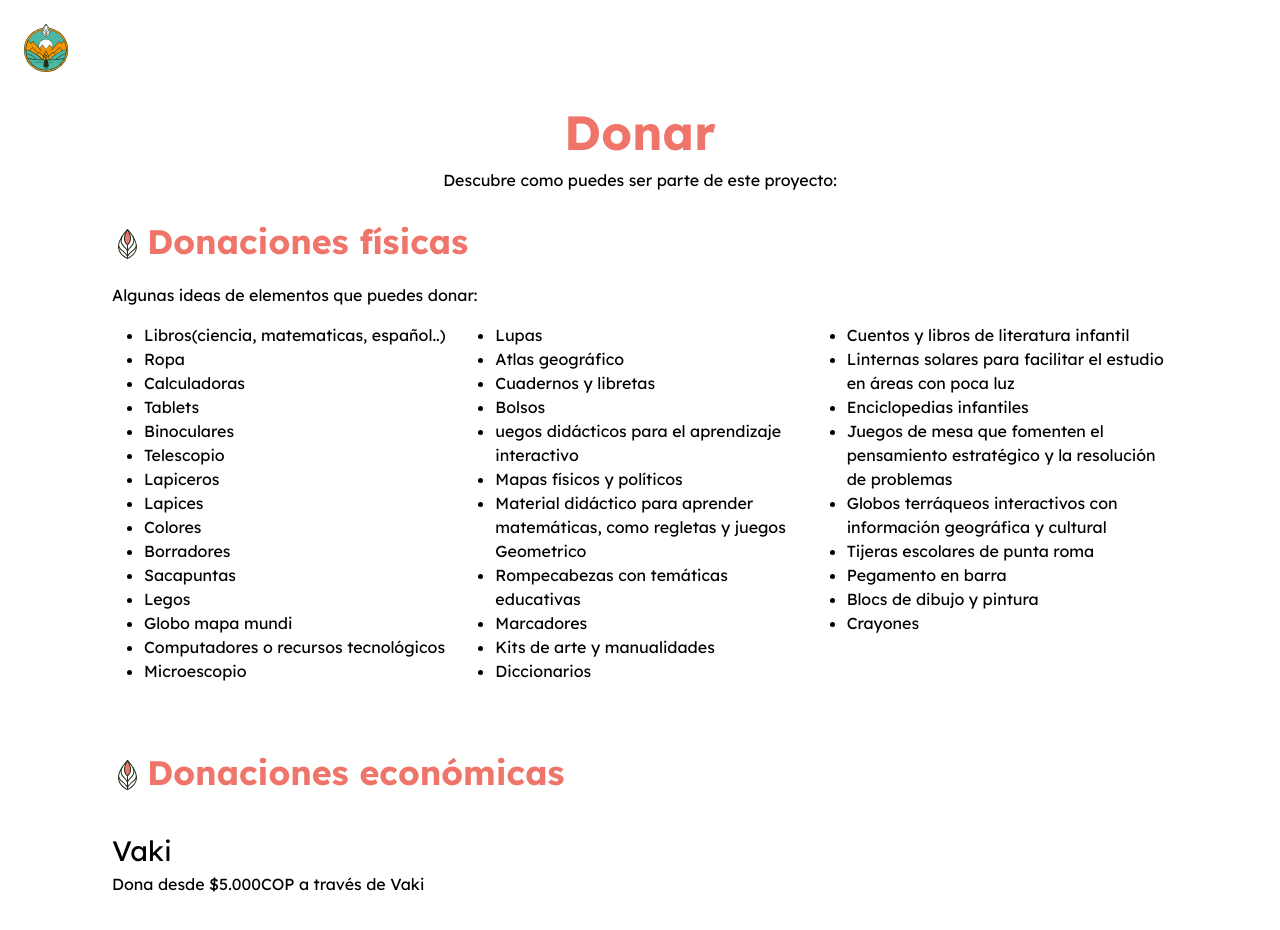
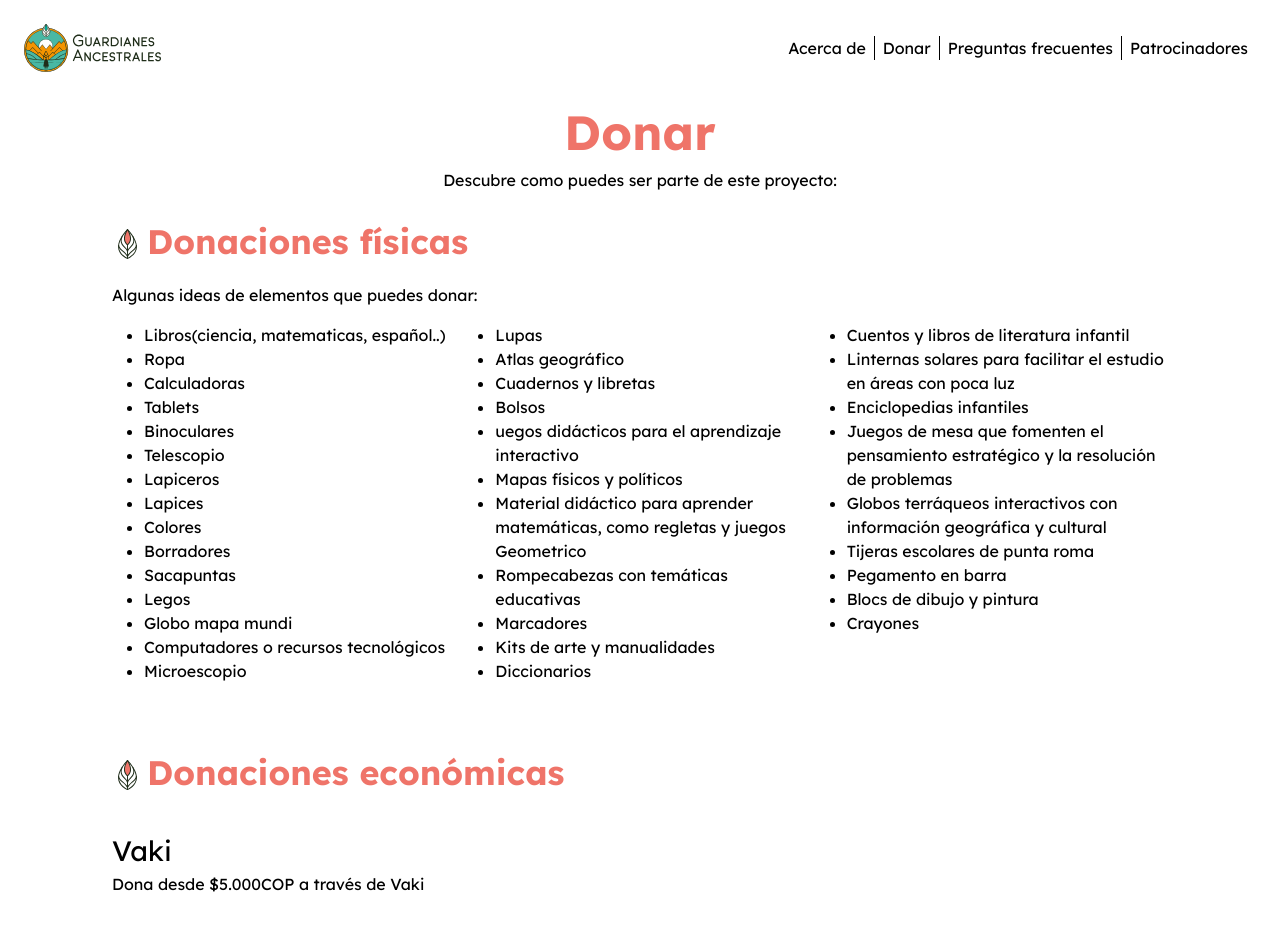
Before and after one commit to guardianes-ancestrales/website, a React (Vite) app: page /donar in a window 1280 px wide. Shown: the top 930 px of the page. Built offline with nearby package versions, Linux system fonts and the light colour scheme; grey boxes are pictures that could not be loaded; a web font is replaced by a local one.

Commit message:
Add navbar theme

```diff
--- a/src/App.tsx
+++ b/src/App.tsx
@@ -1,4 +1,3 @@
-import { Navbar } from "./components/navbar/navbar";
 import { Footer } from "./components/footer/footer";
 
 import { Home } from "./pages/home";
@@ -15,7 +14,6 @@ function App() {
   return (
     <BrowserRouter>
       <ScrollToTop />
-      <Navbar />
       <Routes>
         <Route path="/" element={<Home />} />
         <Route path="acerca-de" element={<About />} />
--- a/src/components/navbar/navbar.scss
+++ b/src/components/navbar/navbar.scss
@@ -1,25 +1,72 @@
 @import "../../styles/mixins";
 
 .navbar {
+  $this: &;
+
   @apply p-6 flex justify-between items-center;
   position: absolute;
   z-index: 2;
   width: 100%;
   box-shadow: none;
-  color: $white;
   top: 0;
+
+  &--light {
+    color: $black;
+
+    #{$this}__links {
+      color: $black;
+    }
+
+    #{$this}__toggle-line,
+    #{$this}__toggle-line::after,
+    #{$this}__toggle-line::before {
+      background: $black;
+    }
+
+    @include from(lg) {
+      #{$this}__item:not(:last-child) {
+        border-right: 1px solid $black;
+      }
+
+      #{$this}__links {
+        color: $black;
+      }
+    }
+  }
+
+  &--dark {
+    color: $white;
+
+    #{$this}__links {
+      color: $black;
+    }
+
+    #{$this}__toggle-line,
+    #{$this}__toggle-line::after,
+    #{$this}__toggle-line::before {
+      background: $white;
+    }
+
+    @include from(lg) {
+      #{$this}__item:not(:last-child) {
+        border-right: 1px solid $white;
+      }
+
+      #{$this}__links {
+        color: $white;
+      }
+    }
+  }
 
   &__links {
     @apply p-8 absolute top-0 left-0 right-0 flex-col text-center justify-center;
     display: none;
     background: $white;
-    color: $black;
     height: 100vh;
 
     @include from(lg) {
-      @apply flex flex-row justify-end;
+      @apply flex flex-row justify-end relative p-0;
       background: transparent;
-      color: $white;
       height: auto;
     }
   }
@@ -29,10 +76,6 @@
 
     @include from(lg) {
       padding: 0 8px;
-
-      &:not(:last-child) {
-        border-right: 1px solid $white;
-      }
     }
   }
 
@@ -56,7 +99,6 @@
       display: block;
       width: 80%;
       height: 12%;
-      background: $white;
       transition: 1s;
     }
 
@@ -66,7 +108,6 @@
       display: block;
       width: 100%;
       height: 100%;
-      background: #fff;
       position: relative;
       transition: 1s;
     }
--- a/src/components/navbar/navbar.tsx
+++ b/src/components/navbar/navbar.tsx
@@ -1,9 +1,16 @@
 import { useRef } from "react";
 import { Link } from "react-router-dom";
+import logoHorizontal from "@/assets/logo-horizontal.svg";
 import logoHorizontalWhite from "@/assets/logo-horizontal-white.svg";
 import "./navbar.scss";
 
-export const Navbar = (): JSX.Element => {
+export type NavbarTheme = "light" | "dark";
+
+export const Navbar = ({
+  theme = "light",
+}: {
+  theme?: NavbarTheme;
+}): JSX.Element => {
   const buttonRef = useRef<HTMLElement>(null);
 
   const routes = [
@@ -37,13 +44,13 @@ export const Navbar = (): JSX.Element => {
   };
 
   return (
-    <nav className="navbar" ref={buttonRef}>
-      <div className="navbar__toggle">
-        <span className="navbar__toggle-line" onClick={toggleMenu} />
+    <nav className={`navbar navbar--${theme}`} ref={buttonRef}>
+      <div className="navbar__toggle" onClick={toggleMenu}>
+        <span className="navbar__toggle-line" />
       </div>
       <Link to="/">
         <img
-          src={logoHorizontalWhite}
+          src={theme === "light" ? logoHorizontal : logoHorizontalWhite}
           className="h-12"
           alt="Guardianes ancestrales"
         />
--- a/src/pages/donateDetails.tsx
+++ b/src/pages/donateDetails.tsx
@@ -1,8 +1,10 @@
+import { Navbar } from "@/components/navbar/navbar";
 import { DonateDetails } from "@/components/donateDetails/donateDetails";
 
 export const Donate = (): JSX.Element => {
   return (
     <>
+      <Navbar />
       <DonateDetails />
     </>
   );
--- a/src/pages/home.tsx
+++ b/src/pages/home.tsx
@@ -1,3 +1,4 @@
+import { Navbar } from "@/components/navbar/navbar";
 import { Hero } from "@/components/hero/hero";
 import { Story } from "@/components/story/story";
 import { Event } from "@/components/event/event";
@@ -9,6 +10,7 @@ import { Separator } from "@/components/separator/separator";
 export const Home = (): JSX.Element => {
   return (
     <>
+      <Navbar theme="dark" />
       <Hero />
       <Story />
       <Separator />
```
